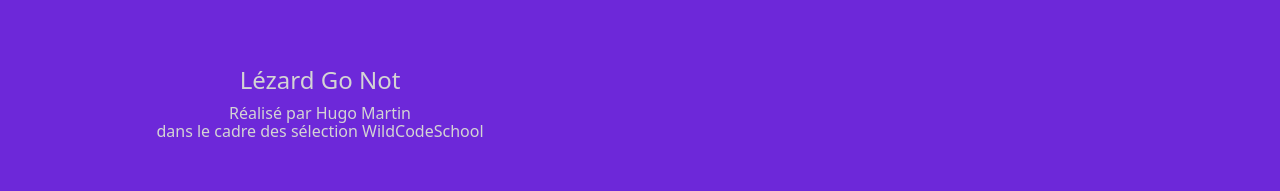
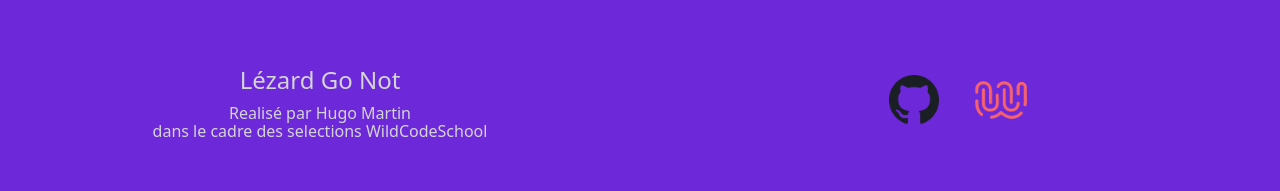
Before and after one commit to Hugo-M33/lezard-go-not, a Next.js app: page / in a window 1280 px wide. Shown: the part 509-700 px from the top of the page. Built offline with nearby package versions, Linux system fonts and the light colour scheme; no server answers; the database is empty.

Commit message:
:sparkles: Footer logos

```diff
--- a/components/Footer.tsx
+++ b/components/Footer.tsx
@@ -1,9 +1,15 @@
+import Image from "next/image";
+
 const Footer = () => {
     return (
         <footer className={`bg-violet-700 h-80 grid grid-cols-2 place-items-center`}>
             <div className={`flex flex-col items-center text-center text-neutral-300 gap-2`}>
                 <h2 className={`text-2xl`}>Lézard Go Not</h2>
-                <p>Réalisé par Hugo Martin <br/>dans le cadre des sélection <a href={"https://www.wildcodeschool.com/"}>WildCodeSchool</a></p>
+                <p>Realisé par Hugo Martin <br/>dans le cadre des selections <a href={"https://www.wildcodeschool.com/"}>WildCodeSchool</a></p>
+            </div>
+            <div className={`flex gap-8 items-center justify-around`}>
+                <a href={"https://github.com/Hugo-M33/lezard-go-not"}><Image alt="Project's repo" src={"/github-logo.png"} width={50} height={50}/></a>
+                <a href={"https://www.wildcodeschool.com/"}><Image alt="Wild Code School" src={"/wcs-logo.png"} width={60} height={60}/></a>
             </div>
 
         </footer>
--- a/pages/index.tsx
+++ b/pages/index.tsx
@@ -4,6 +4,7 @@ import useSWR, {useSWRConfig} from 'swr'
 import {ArgonautData} from "types/globals";
 import ArgonautsList from "components/ArgonautsList"
 import ArgonautCreator from "../components/ArgonautCreator";
+import Head from "next/head";
 
 
 
@@ -15,6 +16,9 @@ const Home: NextPage<Props> = ({ argonauts }) => {
 
   return (
     <main>
+        <Head>
+            <title>Lézard Go Not - Hugo Martin</title>
+        </Head>
       <ArgonautsList />
       <ArgonautCreator/>
     </main>
```
Also changed, not shown: public/github-logo.png (added), public/wcs-logo.png (added).
